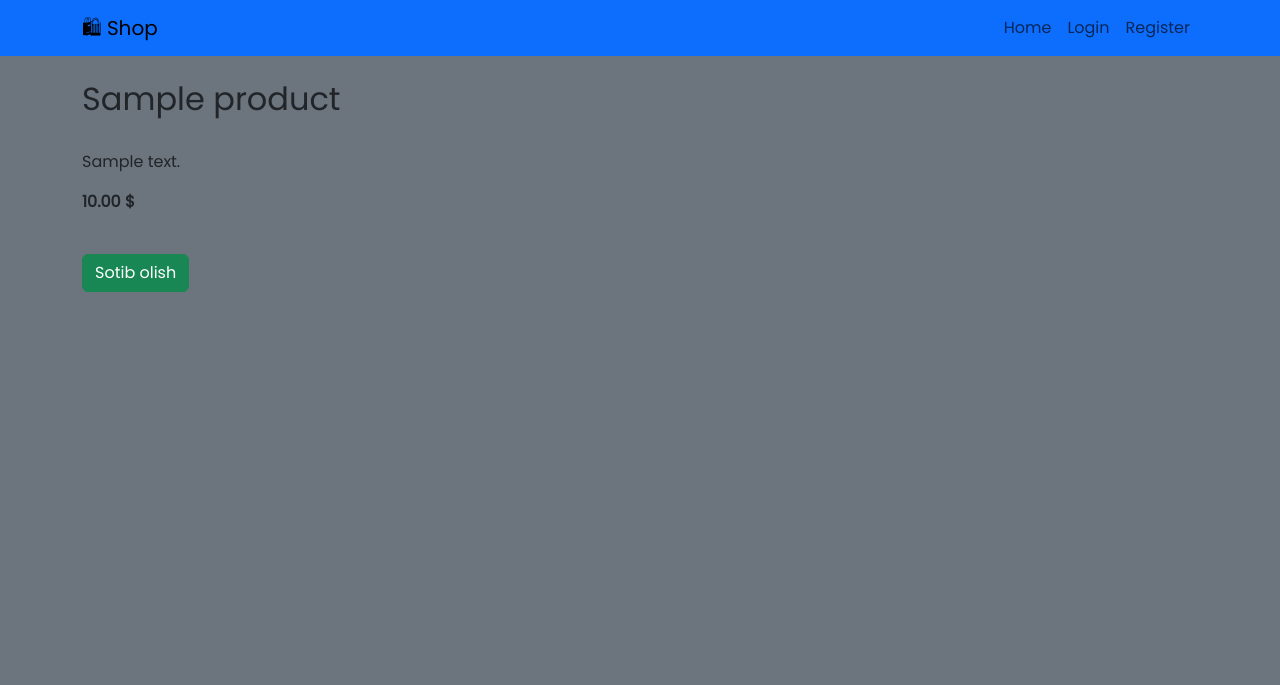
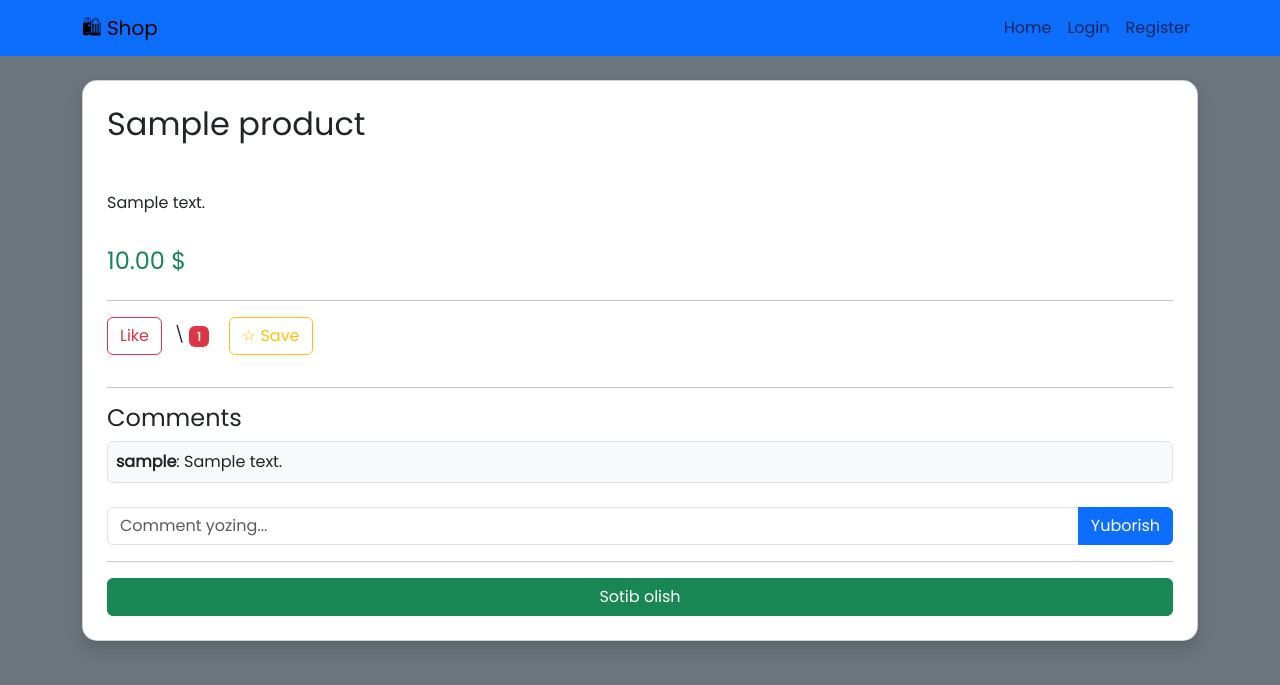
Before and after one commit to asadullayev994-crypto/git, a Django app: template products/templates/products/detail.html in a window 1280 px wide. Shown: the top 685 px of the page. Run offline with Django 5.2, Linux system fonts and the light colour scheme; tables that the repository leaves empty hold one stand-in row (values such as "Sample post"); the template is opened without the code that fills it: values that come from a table or form of the project are taken from there, most other values are stand-ins (such as "Sample title", 1, 10 or a date in 2020).

Commit message:
update project

```diff
--- a/config/settings.py
+++ b/config/settings.py
@@ -41,6 +41,7 @@ INSTALLED_APPS = [
     'products',
 ]
 LOGOUT_REDIRECT_URL = '/products/'
+
 MEDIA_URL = '/media/'
 MEDIA_ROOT = BASE_DIR / 'media'
 
--- a/products/models.py
+++ b/products/models.py
@@ -1,4 +1,5 @@
 from django.db import models
+from django.contrib.auth.models import User
 
 class Product(models.Model):
     name = models.CharField(max_length=200)
@@ -8,3 +9,27 @@ class Product(models.Model):
 
     def __str__(self):
         return self.name
+
+
+
+class Comment(models.Model):
+    product = models.ForeignKey(Product, on_delete=models.CASCADE, related_name='comments')
+    user = models.ForeignKey(User, on_delete=models.CASCADE)
+    text = models.TextField()
+    created_at = models.DateTimeField(auto_now_add=True)
+
+
+class Like(models.Model):
+    product = models.ForeignKey(Product, on_delete=models.CASCADE)
+    user = models.ForeignKey(User, on_delete=models.CASCADE)
+
+    class Meta:
+        unique_together = ('product', 'user')
+
+
+class Saved(models.Model):
+    product = models.ForeignKey(Product, on_delete=models.CASCADE)
+    user = models.ForeignKey(User, on_delete=models.CASCADE)
+
+    class Meta:
+        unique_together = ('product', 'user')
--- a/products/templates/products/detail.html
+++ b/products/templates/products/detail.html
@@ -2,15 +2,79 @@
 
 {% block content %}
 
-<h2>{{ product.name }}</h2>
+<div class="card shadow p-4">
 
-<img src="{{ product.image.url }}" width="400">
+    <h2 class="mb-3">{{ product.name }}</h2>
 
-<p>{{ product.description }}</p>
-<p><strong>{{ product.price }} $</strong></p>
+    <img src="{{ product.image.url }}" width="400" class="rounded mb-3">
 
-<br>
+    <p>{{ product.description|linebreaks }}</p>
 
-<button class="btn btn-success">Sotib olish</button>
+    <h4 class="text-success">{{ product.price }} $</h4>
+
+    <hr>
+
+
+    <div class="mb-3">
+
+        <!-- LIKE -->
+        <a href="{% url 'like_product' product.id %}" class="btn btn-outline-danger me-2">
+            {% if is_liked %}
+                 Liked
+            {% else %}
+                 Like
+            {% endif %}
+        </a>
+
+     \
+        <span class="badge bg-danger">
+            {{ likes_count }}
+        </span>
+
+
+        <a href="{% url 'save_product' product.id %}" class="btn btn-outline-warning ms-3">
+            {% if is_saved %}
+                ⭐ Saved
+            {% else %}
+                ☆ Save
+            {% endif %}
+        </a>
+
+    </div>
+
+    <hr>
+
+
+    <h4>Comments</h4>
+
+    <div class="mb-3" id="comments">
+
+        {% for c in comments %}
+            <div class="border rounded p-2 mb-2 bg-light">
+                <b>{{ c.user.username }}</b>: {{ c.text }}
+            </div>
+        {% empty %}
+            <p class="text-muted">Hozircha comment yo‘q</p>
+        {% endfor %}
+
+    </div>
+
+    <form method="POST" action="{% url 'add_comment' product.id %}#comments">
+        {% csrf_token %}
+
+        <div class="input-group">
+            <input type="text" name="text" class="form-control" placeholder="Comment yozing..." required>
+            <button class="btn btn-primary">Yuborish</button>
+        </div>
+    </form>
+
+    <hr>
+
+
+    <button class="btn btn-success w-100">
+        Sotib olish
+    </button>
+
+</div>
 
 {% endblock %}
--- a/products/urls.py
+++ b/products/urls.py
@@ -1,7 +1,22 @@
 from django.urls import path
-from .views import index, product_detail
+from .views import (
+    index,
+    product_detail,
+    like_product,
+    save_product,
+    add_comment
+)
 
 urlpatterns = [
     path('', index, name='index'),
     path('product/<int:id>/', product_detail, name='product_detail'),
+
+    #  LIKE
+    path('product/<int:id>/like/', like_product, name='like_product'),
+
+    #  SAVE
+    path('product/<int:id>/save/', save_product, name='save_product'),
+
+   # COMMENT
+    path('product/<int:id>/comment/', add_comment, name='add_comment'),
 ]
```
Also changed, not shown: products/views.py (+65 -3 lines), config/urls.py (line endings or trailing spaces), products/migrations/0002_comment_like_saved.py (added).
